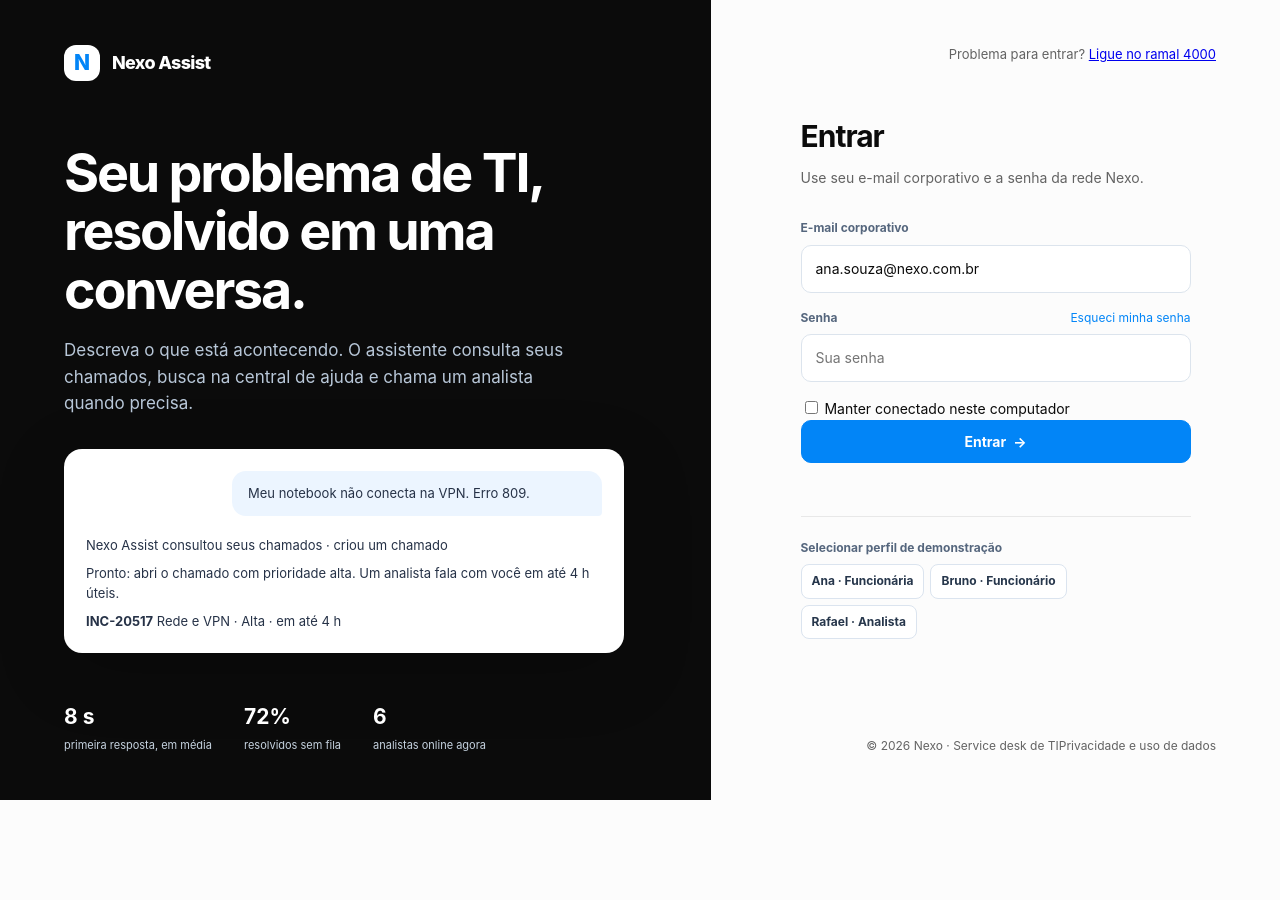
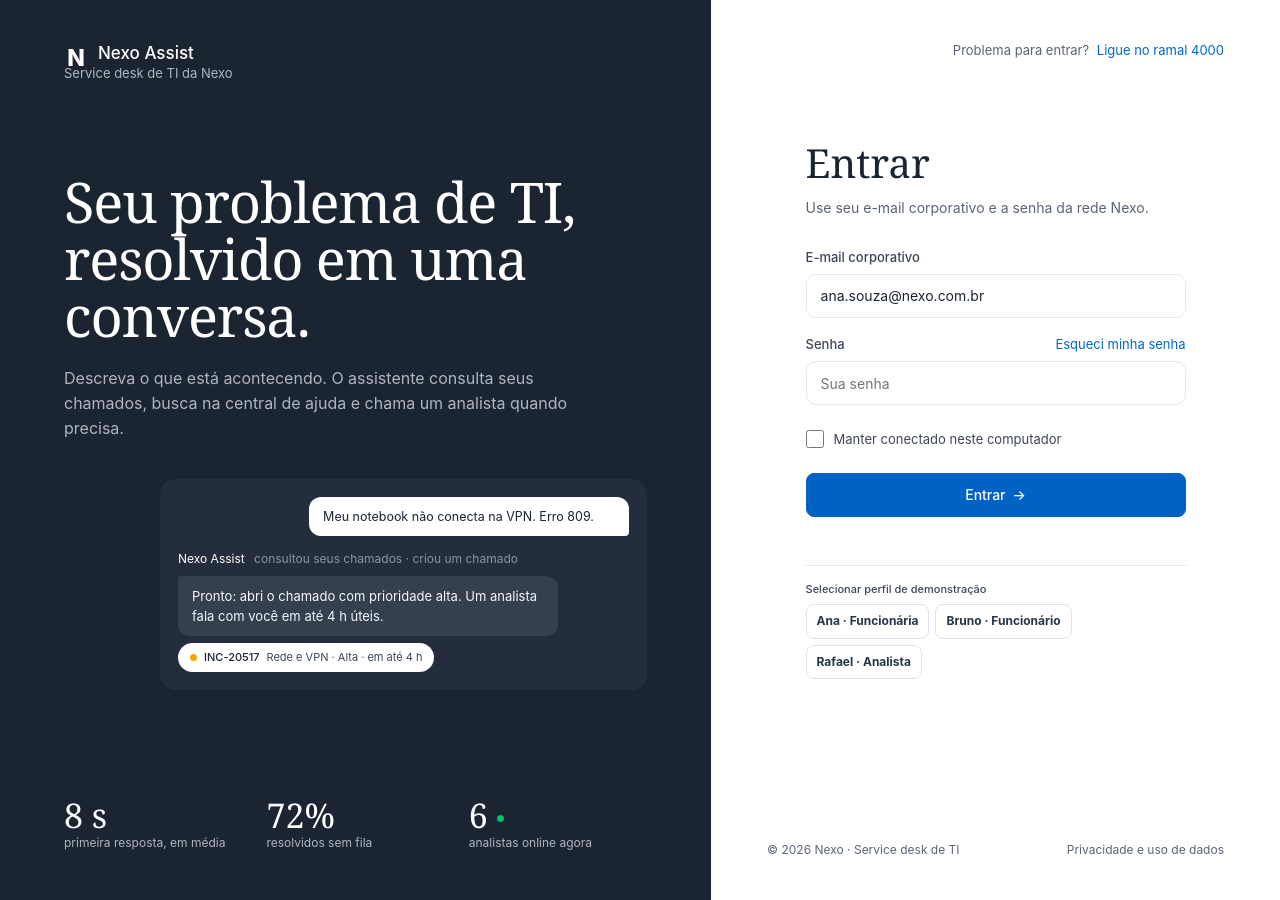
Before and after one commit to lenixeduardo/nexo-assist, a website: page public/index.html in a window 1280 px wide. Before the commit the page ends 800 px from the top, so only its background shows below. Drawn offline with Linux system fonts and the light colour scheme; no server answers.

Commit message:
fix(ui): match Pencil palette, typography, login geometry, chat and analyst grid

```diff
--- a/public/styles.css
+++ b/public/styles.css
@@ -16,3 +16,72 @@
 .analyst-main{background:#EEF1F5}
 .btn:focus-visible,.nav-item:focus-visible,button:focus-visible,input:focus-visible,textarea:focus-visible{outline:3px solid #0285F7;outline-offset:2px}
 .loading-screen{color:var(--ink)}
+
+
+/* Pencil fidelity pass — original desktop frames at 1440 × 900.
+   All rules are scoped or deliberate token overrides; functional application logic is unchanged. */
+@import url('https://fonts.googleapis.com/css2?family=IBM+Plex+Mono:wght@400;500;600&family=Newsreader:opsz,wght@6..72,400;6..72,500;6..72,600&family=Schibsted+Grotesk:wght@400;500;600;700&display=swap');
+:root{--paper:#fff;--shade:#f6f7f9;--ink:#1b2431;--muted:#5b6472;--line:#e6e8ec;--blue:#0062c4;--light:#eaf2fc;--deep:#1b2431}
+body{background:var(--paper);color:var(--ink);font-family:'Schibsted Grotesk',Inter,Arial,sans-serif}
+h1,h2,h3{letter-spacing:normal}
+.login-screen{grid-template-columns:800fr 640fr}
+.login-showcase{background:#1b2431;color:#fff;padding:40px 64px 48px;min-height:900px}
+.login-showcase .brand{gap:10px;font-size:17px;font-weight:500;letter-spacing:0;align-items:center}
+.login-showcase .brand:after{content:'Service desk de TI da Nexo';position:absolute;top:63px;left:64px;color:#aeb6c2;font-size:13px;font-weight:400;letter-spacing:0}
+.login-showcase .brand-icon{background:transparent;color:#fff;width:24px;height:24px;border-radius:0;font-size:23px}
+.showcase-main{max-width:672px}
+.showcase-main h1{font-family:Newsreader,Georgia,serif;font-size:56px;line-height:1.02;letter-spacing:-1.1px;font-weight:400;margin:0 0 22px;max-width:672px}
+.showcase-main>p{font-size:16px;line-height:1.55;color:#aeb6c2;max-width:540px}
+.demo-chat{max-width:500px;margin:38px 0 0 96px;padding:18px;border-radius:16px;background:#232d3c;color:#f5f7fa;box-shadow:none}
+.bubble-user-preview{max-width:320px;background:#fff;color:#1b2431;padding:10px 14px;border-radius:12px 12px 4px 12px;font-size:12.5px}
+.demo-agent{margin-top:14px;gap:7px;font-size:13px}
+.demo-agent-meta{font-size:12px;color:#fff}
+.demo-agent-meta span{color:#8995a7;margin-left:6px}
+.demo-agent-bubble{background:#35404f;border-radius:4px 12px 12px 12px;padding:10px 14px;max-width:380px}
+.demo-ticket{display:flex;align-items:center;gap:7px;background:#fff;border-radius:18px;color:#3d4656;width:max-content;max-width:100%;padding:6px 12px;font-size:11px;white-space:nowrap}
+.demo-ticket strong{font-weight:500;color:#1b2431}
+.demo-ticket span:last-child{overflow:hidden;text-overflow:ellipsis}
+.demo-status-dot{display:inline-block;width:7px;height:7px;border-radius:50%;background:#f5a500}
+.showcase-foot{gap:0;color:#aeb6c2}
+.showcase-foot .metric{flex:1;min-width:0}
+.showcase-foot .metric:not(:first-child){padding-left:24px}
+.metric strong{font-family:Newsreader,Georgia,serif;font-size:34px;font-weight:400;line-height:1.1}
+.metric small{display:block;font-size:12px;line-height:1.5}
+.online-dot{display:inline-block;width:7px;height:7px;border-radius:50%;background:#00bd6c;vertical-align:middle}
+.login-right{padding:40px 56px;background:#fff}
+.login-help{font-size:13px}
+.login-help a{color:#0069c7;text-decoration:none;margin-left:4px}
+.login-help a:hover{text-decoration:underline}
+.login-form-container{max-width:380px}
+.login-form-container h2{font-family:Newsreader,Georgia,serif;font-weight:400;font-size:40px;line-height:1.1;letter-spacing:0;margin-bottom:12px}
+.login-form-container>p{font-size:14px;color:#5b6472}
+.login-form-container form{margin-top:28px}
+.login-form-container .field{margin:16px 0}
+.login-form-container .field input{border-color:#e6e8ec;border-radius:10px;padding:12px 14px;height:44px}
+.login-form-container .label{font-size:13px;color:#3d4656;font-weight:500}
+.login-form-container .forgot{font-size:13px;color:#0069c7;cursor:help}
+.remember-label{display:flex;align-items:center;gap:10px;font-size:13px;color:#3d4656;margin:24px 0}
+.remember-label input{width:18px;height:18px;accent-color:#0062c4;margin:0}
+.login-form-container .btn.primary{background:#0062c4;border-color:#0062c4;height:44px;font-weight:500;border-radius:8px}
+.login-foot{display:flex;justify-content:space-between;gap:10px;font-size:12px;text-align:left}
+.demo-users{margin-top:22px;padding-top:15px}
+.demo-users .label{font-size:11px}
+.shell{grid-template-columns:232px minmax(0,1fr)}
+.sidebar{background:#fff}
+.topbar{height:64px;padding:12px 28px}
+.chat-body{background:#f6f7f9}
+.message.user .bubble{background:#1b2431;color:#fff;border-color:#1b2431;border-radius:12px 12px 4px 12px}
+.message.agent .bubble{background:#fff;color:#1b2431;border-color:#e6e8ec;border-radius:4px 12px 12px 12px}
+.message .bubble{font-family:'Schibsted Grotesk',Inter,Arial,sans-serif}
+.analyst-shell{grid-template-columns:64px 380px minmax(300px,1fr) 340px}
+.rail{background:#f6f7f9;color:#1b2431;border-right:1px solid #e6e8ec}
+.rail .brand-icon{background:#1b2431;color:#fff}
+.queue{background:#fff}
+.analyst-main .chat-body{background:#f6f7f9}
+.analyst-main .topbar{height:64px;padding:12px 22px}
+.analyst-right{background:#fff}
+.profile-center{background:#f6f7f9}
+.profile-card{border-color:#e6e8ec}
+@media(max-width:1439px) and (min-width:1151px){.analyst-shell{grid-template-columns:64px 330px minmax(300px,1fr) 300px}}
+@media(max-width:1150px){.analyst-shell{grid-template-columns:56px 270px minmax(350px,1fr)}.analyst-right{display:none}.analyst-main .topbar{height:64px}.login-showcase{padding:35px;min-height:660px}.login-showcase .brand:after{top:59px;left:35px}.login-right{padding:35px}}
+@media(max-width:760px){.login-screen{grid-template-columns:1fr}.login-showcase{min-height:300px;padding:26px 24px 30px}.login-showcase .brand:after{top:49px;left:24px;font-size:11px}.login-showcase .showcase-main h1{font-size:32px;line-height:1.04;margin:0 0 12px}.login-showcase .showcase-main>p{font-size:13px}.demo-chat,.showcase-foot{display:none}.login-right{min-height:560px;padding:28px 24px}.login-form-container{margin:35px auto}.login-form-container h2{font-size:36px}.login-foot{font-size:11px}.shell{grid-template-columns:1fr}.topbar{height:64px;padding:12px 17px}.analyst-shell{grid-template-columns:56px minmax(0,1fr)}.rail{grid-row:1/3}.analyst-main .topbar{height:64px}}
```
